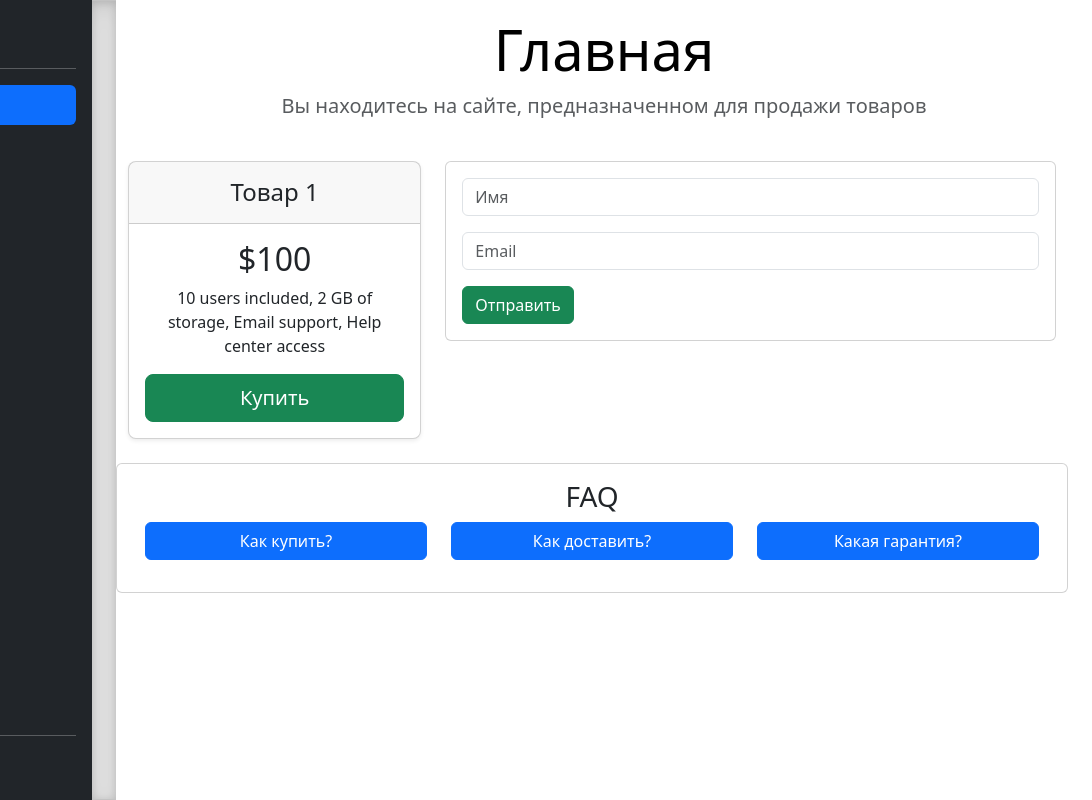
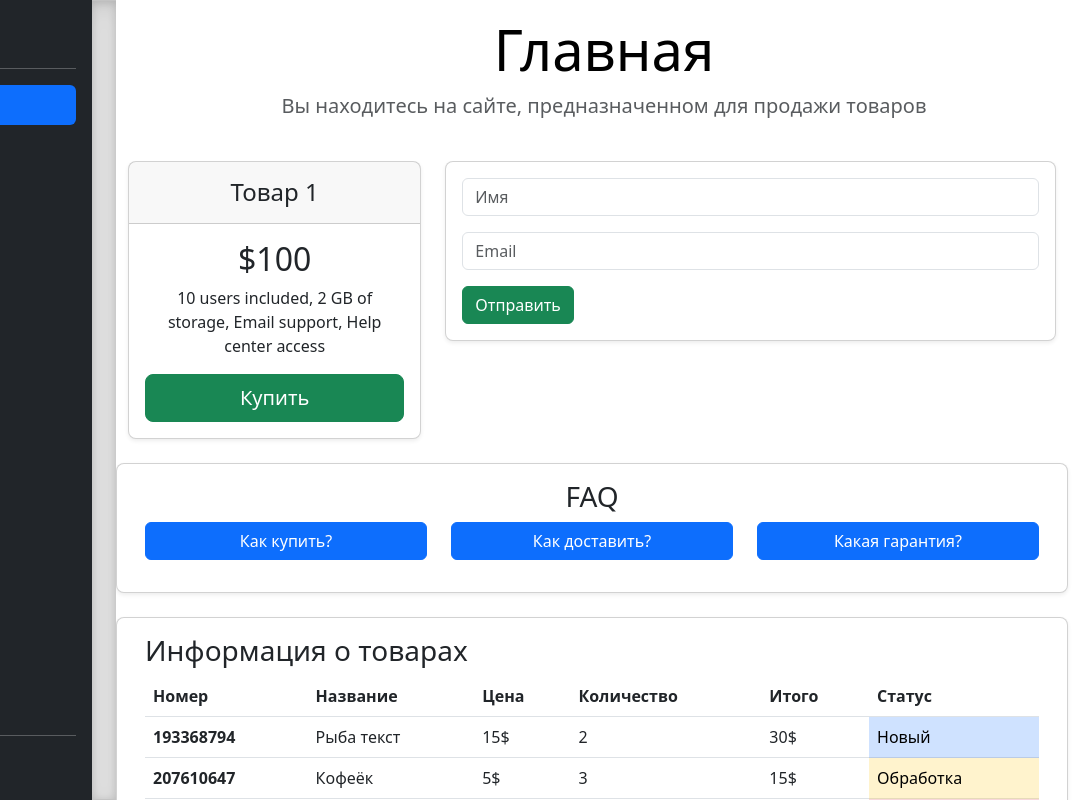
Before and after one commit to Lemur3547/lesson_19.1, a plain HTML site: page index.html in a window 1280 px wide. Shown: the full height of the page, 188-1280 px from the left. Drawn offline with nearby package versions, Linux system fonts and the light colour scheme.

Commit message:
Добавлена таблица с информацией о товарах

```diff
--- a/index.html
+++ b/index.html
@@ -286,7 +286,7 @@
                     </div>
                 </div>
                 <div class="col-8">
-                    <div class="card">
+                    <div class="card rounded-3 shadow-sm">
                         <div class="card-body">
                             <form>
                                 <div class="mb-3">
@@ -303,7 +303,7 @@
                 </div>
             </div>
             <div class="row">
-                <div class="card">
+                <div class="card mb-4  rounded-3 shadow-sm">
                     <div class="card-body text-center">
                         <h3>FAQ</h3>
                         <div class="row mb-3">
@@ -368,6 +368,59 @@
                     </div>
                 </div>
             </div>
+            <div class="row">
+                <div class="card rounded-3 shadow-sm">
+                    <div class="card-body">
+                        <h3>Информация о товарах</h3>
+                        <table class="table">
+                            <thead>
+                            <tr>
+                                <th scope="col">Номер</th>
+                                <th scope="col">Название</th>
+                                <th scope="col">Цена</th>
+                                <th scope="col">Количество</th>
+                                <th scope="col">Итого</th>
+                                <th scope="col">Статус</th>
+                            </tr>
+                            </thead>
+                            <tbody>
+                            <tr>
+                                <th scope="row">193368794</th>
+                                <td>Рыба текст</td>
+                                <td>15$</td>
+                                <td>2</td>
+                                <td>30$</td>
+                                <td class="table-primary">Новый</td>
+                            </tr>
+                            <tr>
+                                <th scope="row">207610647</th>
+                                <td>Кофеёк</td>
+                                <td>5$</td>
+                                <td>3</td>
+                                <td>15$</td>
+                                <td class="table-warning">Обработка</td>
+                            </tr>
+                            <tr>
+                                <th scope="row">624478795</th>
+                                <td>Футболка</td>
+                                <td>40$</td>
+                                <td>1</td>
+                                <td>40$</td>
+                                <td class="table-danger">Отмена</td>
+                            </tr>
+                            <tr>
+                                <th scope="row">469245127</th>
+                                <td>Ноутбук</td>
+                                <td>999$</td>
+                                <td>1</td>
+                                <td>999$</td>
+                                <td class="table-success">Обработан</td>
+                            </tr>
+                            </tbody>
+                        </table>
+                    </div>
+                </div>
+            </div>
         </main>
 
     </div>
```
